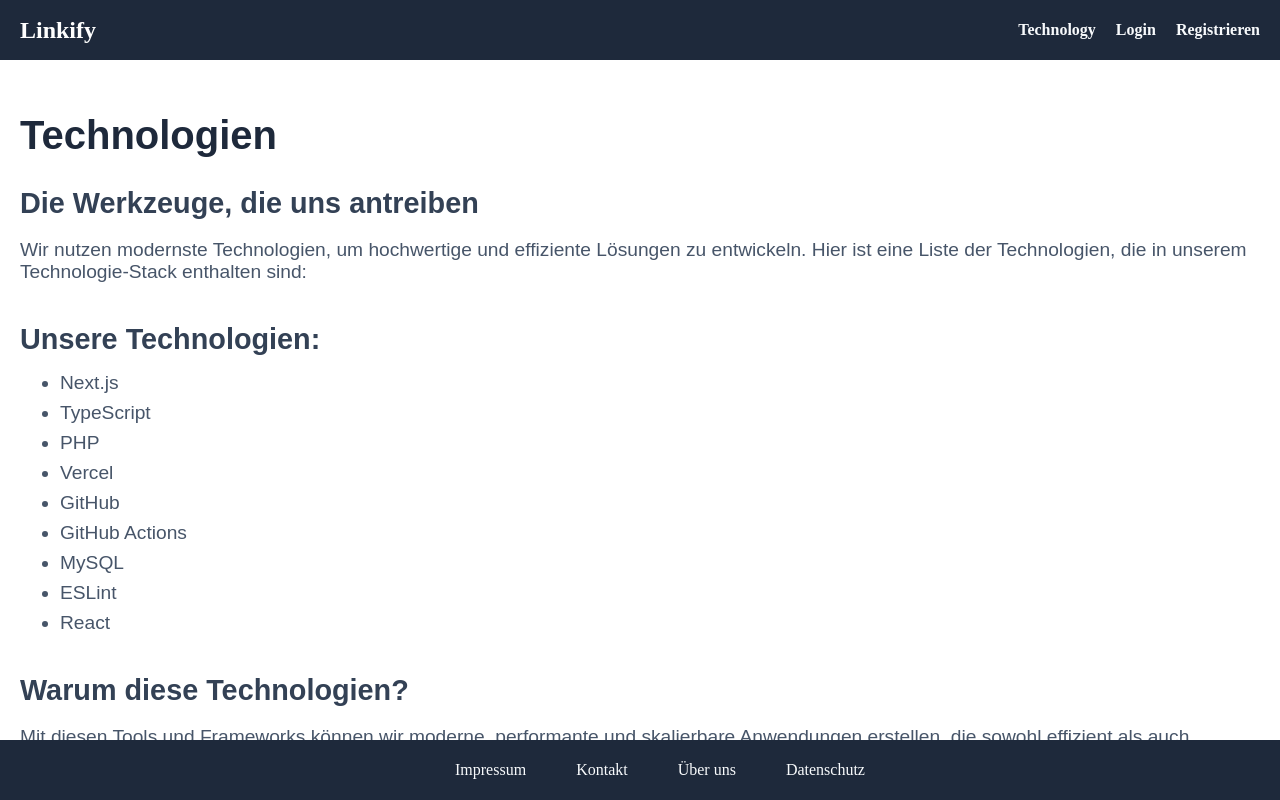
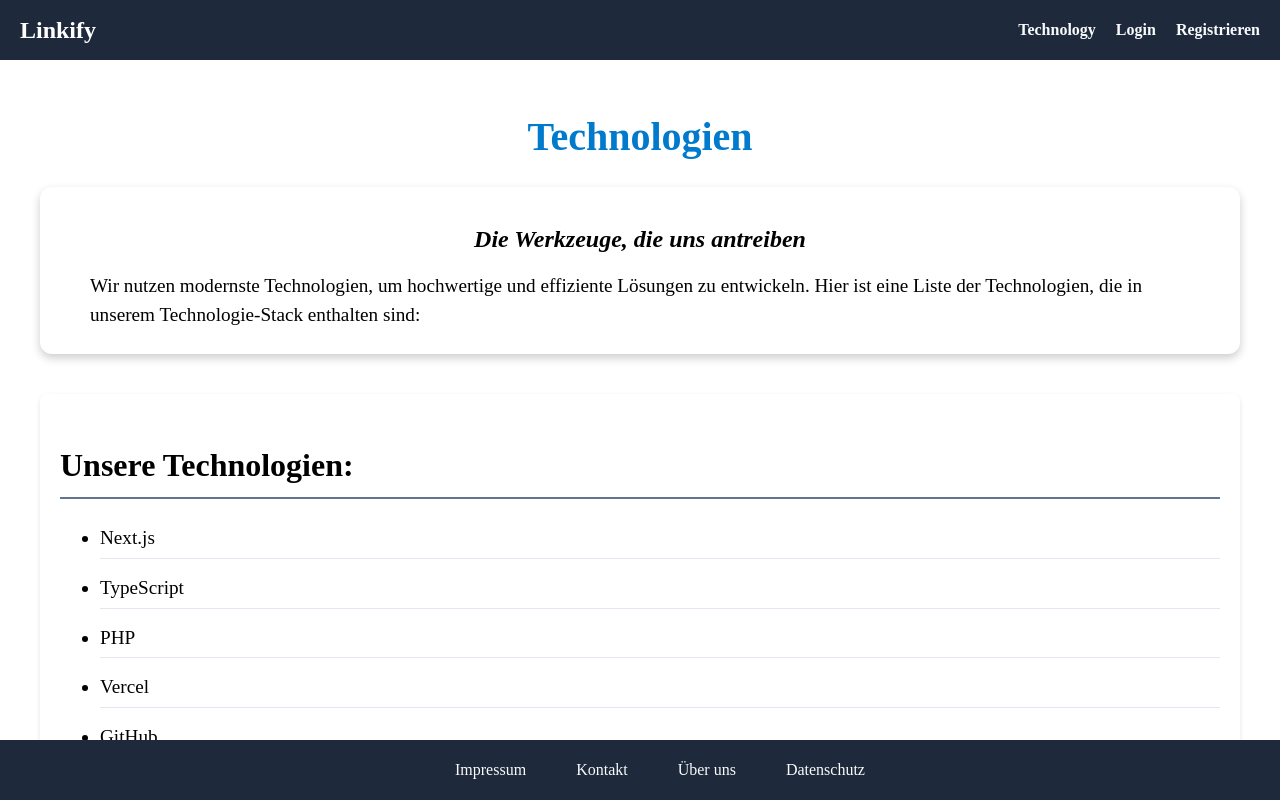
Before and after one commit to RalfHof/nextjs-boilerplate, a Next.js app: page /technology in a window 1280 px wide. Shown: the top 800 px of the page. Built offline with nearby package versions, Linux system fonts and the light colour scheme.

Commit message:
New Feautes Akin

```diff
--- a/src/app/technology/page.tsx
+++ b/src/app/technology/page.tsx
@@ -3,8 +3,8 @@
 export default function TechnologyPage() {
   return (
     <div style={styles.container}>
-      <section style={styles.section}>
-        <h1 style={styles.title}>Technologien</h1>
+      <h1 style={styles.title}>Technologien</h1>
+      <section style={styles.heroSection}>
         <p style={styles.subtitle}>
           <strong>Die Werkzeuge, die uns antreiben</strong>
         </p>
@@ -16,7 +16,7 @@ export default function TechnologyPage() {
       </section>
 
       <section style={styles.section}>
-        <h2 style={styles.subtitle}>Unsere Technologien:</h2>
+        <h2 style={styles.sectionTitle}>Unsere Technologien:</h2>
         <ul style={styles.list}>
           <li style={styles.listItem}>Next.js</li>
           <li style={styles.listItem}>TypeScript</li>
@@ -31,7 +31,7 @@ export default function TechnologyPage() {
       </section>
 
       <section style={styles.section}>
-        <h2 style={styles.subtitle}>Warum diese Technologien?</h2>
+        <h2 style={styles.sectionTitle}>Warum diese Technologien?</h2>
         <p style={styles.text}>
           Mit diesen Tools und Frameworks können wir moderne, performante und
           skalierbare Anwendungen erstellen, die sowohl effizient als auch
@@ -46,26 +46,51 @@ export default function TechnologyPage() {
 
 const styles: Record<string, React.CSSProperties> = {
   container: {
+    maxWidth: "1200px",
+    margin: "0 auto",
     padding: "20px",
-    fontFamily: "'Arial', sans-serif",
-    color: "#475569",
+    fontFamily: "cursive",
+    lineHeight: "1.5",
+    borderRadius: "10px",
+    height: "1400px"
   },
-  section: {
-    marginBottom: "40px",
+  heroSection: {
+    textAlign: "center",
+    padding: "10px 50px",
+    backgroundColor: "linear-gradient(90deg, #1e3a8a, #1e293b)",
+    borderRadius: "12px",
+    boxShadow: "0px 4px 10px rgba(0, 0, 0, 0.2)",
   },
+
   title: {
     fontSize: "2.5rem",
-    color: "#1e293b",
+    fontWeight: "bold",
     marginBottom: "20px",
+    textAlign: "center",
+    color: "#007acc"
   },
   subtitle: {
-    fontSize: "1.8rem",
-    color: "#334155",
+    fontSize: "1.5rem",
     marginBottom: "15px",
+    fontStyle: "italic",
   },
   text: {
     fontSize: "1.2rem",
-    marginBottom: "10px",
+    margin: "15px 0",
+    textAlign: "left",
+  },
+  section: {
+    marginTop: "40px",
+    padding: "20px",
+    backgroundColor: "#ffffff",
+    borderRadius: "8px",
+    boxShadow: "0px 2px 5px rgba(0, 0, 0, 0.1)",
+  },
+  sectionTitle: {
+    fontSize: "2rem",
+    borderBottom: "2px solid #64748b",
+    paddingBottom: "8px",
+    marginBottom: "20px",
   },
   list: {
     listStyleType: "disc",
@@ -73,6 +98,8 @@ const styles: Record<string, React.CSSProperties> = {
   },
   listItem: {
     fontSize: "1.2rem",
-    marginBottom: "8px",
+    marginBottom: "10px",
+    padding: "5px 0",
+    borderBottom: "1px solid #e2e8f0",
   },
 };
```
